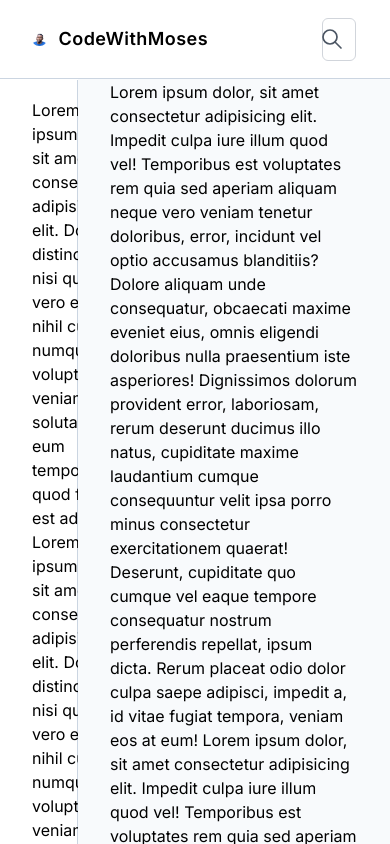
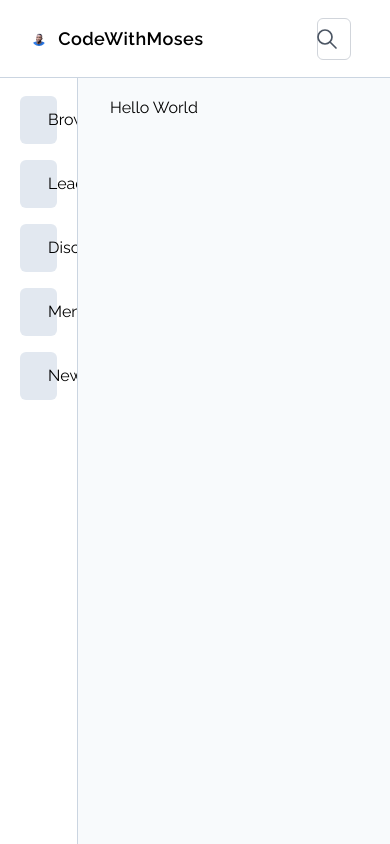
Before and after one commit to mosespace/code-with-moses, a Next.js app: page / in a window 390 px wide. Built offline with nearby package versions, Linux system fonts and the light colour scheme.

Commit message:
feat: completed sideBar not responsive yet

```diff
--- a/app/layout.js
+++ b/app/layout.js
@@ -1,9 +1,9 @@
 import "../Styles/globals.css";
-import { Inter } from "next/font/google";
+import { Raleway } from "next/font/google";
 import NavBar from "@/components/NavBar";
 import SideBar from "@/components/Sidebar";
 
-const inter = Inter({ subsets: ["latin"] });
+const raleway = Raleway({ subsets: ["latin"] });
 
 export const metadata = {
   title: "CodeWithMoses",
@@ -13,14 +13,16 @@ export const metadata = {
 export default function RootLayout({ children }) {
   return (
     <html lang='en'>
-      <body className={inter.className}>
+      <body className={raleway.className}>
         <NavBar />
         <div className='flex h-screen w-screen overflow-x-hidden'>
           <div className='flex w-full'>
-            <div className='fixed top-0 bottom-0 left-0 overflow-y-auto no-scrollbar right-0 pt-20 w-[20%]'>
+            <div className='fixed top-0 bottom-0 left-0 overflow-y-auto no-scrollbar right-0 pt-20 w-[20%] border-r border-slate-300 bg-white py-[1.1rem] px-5 text-black'>
               <SideBar />
             </div>
-            <div className='px-8 bg-slate-50 pt-20 ml-[20%]'>{children}</div>
+            <div className='px-8 bg-slate-50 pt-20 ml-[20%] w-full'>
+              {children}
+            </div>
           </div>
         </div>
       </body>
--- a/app/page.js
+++ b/app/page.js
@@ -3,7 +3,7 @@ import Image from "next/image";
 
 export default function Home() {
   return (
-    <div>
+    <div className='py-4'>
       <Hero />
     </div>
   );
--- a/components/Hero.jsx
+++ b/components/Hero.jsx
@@ -1,72 +1,5 @@
 import React from "react";
 
 export default function Hero() {
-  return (
-    <div>
-      Lorem ipsum dolor, sit amet consectetur adipisicing elit. Impedit culpa
-      iure illum quod vel! Temporibus est voluptates rem quia sed aperiam
-      aliquam neque vero veniam tenetur doloribus, error, incidunt vel optio
-      accusamus blanditiis? Dolore aliquam unde consequatur, obcaecati maxime
-      eveniet eius, omnis eligendi doloribus nulla praesentium iste asperiores!
-      Dignissimos dolorum provident error, laboriosam, rerum deserunt ducimus
-      illo natus, cupiditate maxime laudantium cumque consequuntur velit ipsa
-      porro minus consectetur exercitationem quaerat! Deserunt, cupiditate quo
-      cumque vel eaque tempore consequatur nostrum perferendis repellat, ipsum
-      dicta. Rerum placeat odio dolor culpa saepe adipisci, impedit a, id vitae
-      fugiat tempora, veniam eos at eum! Lorem ipsum dolor, sit amet consectetur
-      adipisicing elit. Impedit culpa iure illum quod vel! Temporibus est
-      voluptates rem quia sed aperiam aliquam neque vero veniam tenetur
-      doloribus, error, incidunt vel optio accusamus blanditiis? Dolore aliquam
-      unde consequatur, obcaecati maxime eveniet eius, omnis eligendi doloribus
-      nulla praesentium iste asperiores! Dignissimos dolorum provident error,
-      laboriosam, rerum deserunt ducimus illo natus, cupiditate maxime
-      laudantium cumque consequuntur velit ipsa porro minus consectetur
-      exercitationem quaerat! Deserunt, cupiditate quo cumque vel eaque tempore
-      consequatur nostrum perferendis repellat, ipsum dicta. Rerum placeat odio
-      dolor culpa saepe adipisci, impedit a, id vitae fugiat tempora, veniam eos
-      at eum! Lorem ipsum dolor, sit amet consectetur adipisicing elit. Impedit
-      culpa iure illum quod vel! Temporibus est voluptates rem quia sed aperiam
-      aliquam neque vero veniam tenetur doloribus, error, incidunt vel optio
-      accusamus blanditiis? Dolore aliquam unde consequatur, obcaecati maxime
-      eveniet eius, omnis eligendi doloribus nulla praesentium iste asperiores!
-      Dignissimos dolorum provident error, laboriosam, rerum deserunt ducimus
-      illo natus, cupiditate maxime laudantium cumque consequuntur velit ipsa
-      porro minus consectetur exercitationem quaerat! Deserunt, cupiditate quo
-      cumque vel eaque tempore consequatur nostrum perferendis repellat, ipsum
-      dicta. Rerum placeat odio dolor culpa saepe adipisci, impedit a, id vitae
-      fugiat tempora, veniam eos at eum! at eum! Lorem ipsum dolor, sit amet
-      consectetur adipisicing elit. Impedit culpa iure illum quod vel!
-      Temporibus est voluptates rem quia sed aperiam aliquam neque vero veniam
-      tenetur doloribus, error, incidunt vel optio accusamus blanditiis? Dolore
-      aliquam unde consequatur, obcaecati maxime eveniet eius, omnis eligendi
-      doloribus nulla praesentium iste asperiores! Dignissimos dolorum provident
-      error, laboriosam, rerum deserunt ducimus illo natus, cupiditate maxime
-      laudantium cumque consequuntur velit ipsa porro minus consectetur
-      exercitationem quaerat! Deserunt, cupiditate quo cumque vel eaque tempore
-      consequatur nostrum perferendis repellat, ipsum dicta. Rerum placeat odio
-      dolor culpa saepe adipisci, impedit a, id vitae fugiat tempora, veniam eos
-      at eum! at eum! Lorem ipsum dolor, sit amet consectetur adipisicing elit.
-      Impedit culpa iure illum quod vel! Temporibus est voluptates rem quia sed
-      aperiam aliquam neque vero veniam tenetur doloribus, error, incidunt vel
-      optio accusamus blanditiis? Dolore aliquam unde consequatur, obcaecati
-      maxime eveniet eius, omnis eligendi doloribus nulla praesentium iste
-      asperiores! Dignissimos dolorum provident error, laboriosam, rerum
-      deserunt ducimus illo natus, cupiditate maxime laudantium cumque
-      consequuntur velit ipsa porro minus consectetur exercitationem quaerat!
-      Deserunt, cupiditate quo cumque vel eaque tempore consequatur nostrum
-      perferendis repellat, ipsum dicta. Rerum placeat odio dolor culpa saepe
-      adipisci, impedit a, id vitae fugiat tempora, veniam eos at eum! at eum!
-      Lorem ipsum dolor, sit amet consectetur adipisicing elit. Impedit culpa
-      iure illum quod vel! Temporibus est voluptates rem quia sed aperiam
-      aliquam neque vero veniam tenetur doloribus, error, incidunt vel optio
-      accusamus blanditiis? Dolore aliquam unde consequatur, obcaecati maxime
-      eveniet eius, omnis eligendi doloribus nulla praesentium iste asperiores!
-      Dignissimos dolorum provident error, laboriosam, rerum deserunt ducimus
-      illo natus, cupiditate maxime laudantium cumque consequuntur velit ipsa
-      porro minus consectetur exercitationem quaerat! Deserunt, cupiditate quo
-      cumque vel eaque tempore consequatur nostrum perferendis repellat, ipsum
-      dicta. Rerum placeat odio dolor culpa saepe adipisci, impedit a, id vitae
-      fugiat tempora, veniam eos at eum!
-    </div>
-  );
+  return <div>Hello World</div>;
 }
--- a/components/SideBar.jsx
+++ b/components/SideBar.jsx
@@ -1,19 +1,31 @@
 import React from "react";
+import { TfiCup } from "react-icons/tfi";
+import { RxDiscordLogo } from "react-icons/rx";
+import { MdShareLocation } from "react-icons/md";
+import { IoMailUnreadOutline } from "react-icons/io5";
+import { HiOutlineAcademicCap } from "react-icons/hi2";
 
 export default function SideBar() {
+  const pageLinks = [
+    { pathTitle: "Browse", pathIcon: MdShareLocation, pathLink: "/" },
+    { pathTitle: "Leaderboard", pathIcon: TfiCup, pathLink: "/" },
+    { pathTitle: "Discord", pathIcon: RxDiscordLogo, pathLink: "/" },
+    { pathTitle: "Mentorship", pathIcon: HiOutlineAcademicCap, pathLink: "/" },
+    { pathTitle: "NewsLetter", pathIcon: IoMailUnreadOutline, pathLink: "/" },
+  ];
   return (
-    <div className='flex py-[1.1rem] bg-white px-8 border-r border-slate-300  text-black'>
-      Lorem ipsum dolor sit amet consectetur, adipisicing elit. Dolor ut
-      distinctio, a nisi quasi sit vero eius nihil cum numquam voluptate veniam
-      soluta quas eum tempora quod fugiat est ad. Lorem ipsum dolor sit amet
-      consectetur, adipisicing elit. Dolor ut distinctio, a nisi quasi sit vero
-      eius nihil cum numquam voluptate veniam soluta quas eum tempora quod
-      fugiat est ad. Lorem ipsum dolor sit amet consectetur, adipisicing elit.
-      Dolor ut distinctio, a nisi quasi sit vero eius nihil cum numquam
-      voluptate veniam soluta quas eum tempora quod fugiat est ad. Lorem ipsum
-      dolor sit amet consectetur, adipisicing elit. Dolor ut distinctio, a nisi
-      quasi sit vero eius nihil cum numquam voluptate veniam soluta quas eum
-      tempora quod fugiat est ad.
+    <div className='py-4 flex flex-col gap-4'>
+      {pageLinks.map((path, i) => {
+        return (
+          <button
+            key={i}
+            className='bg-slate-200 items-center w-full rounded-md px-3 py-3 flex gap-4'
+          >
+            <path.pathIcon className='w-5 h-5' />
+            {path.pathTitle}
+          </button>
+        );
+      })}
     </div>
   );
 }
```
